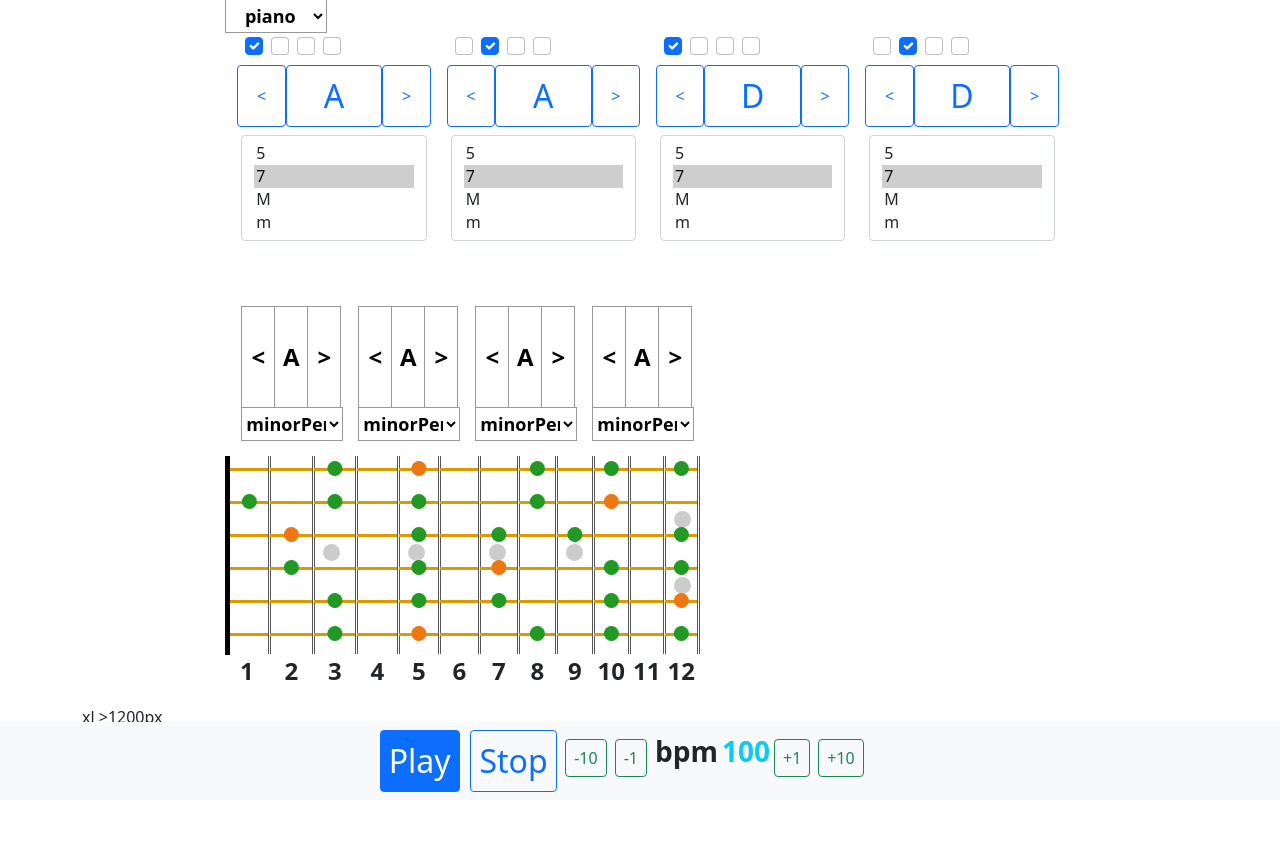
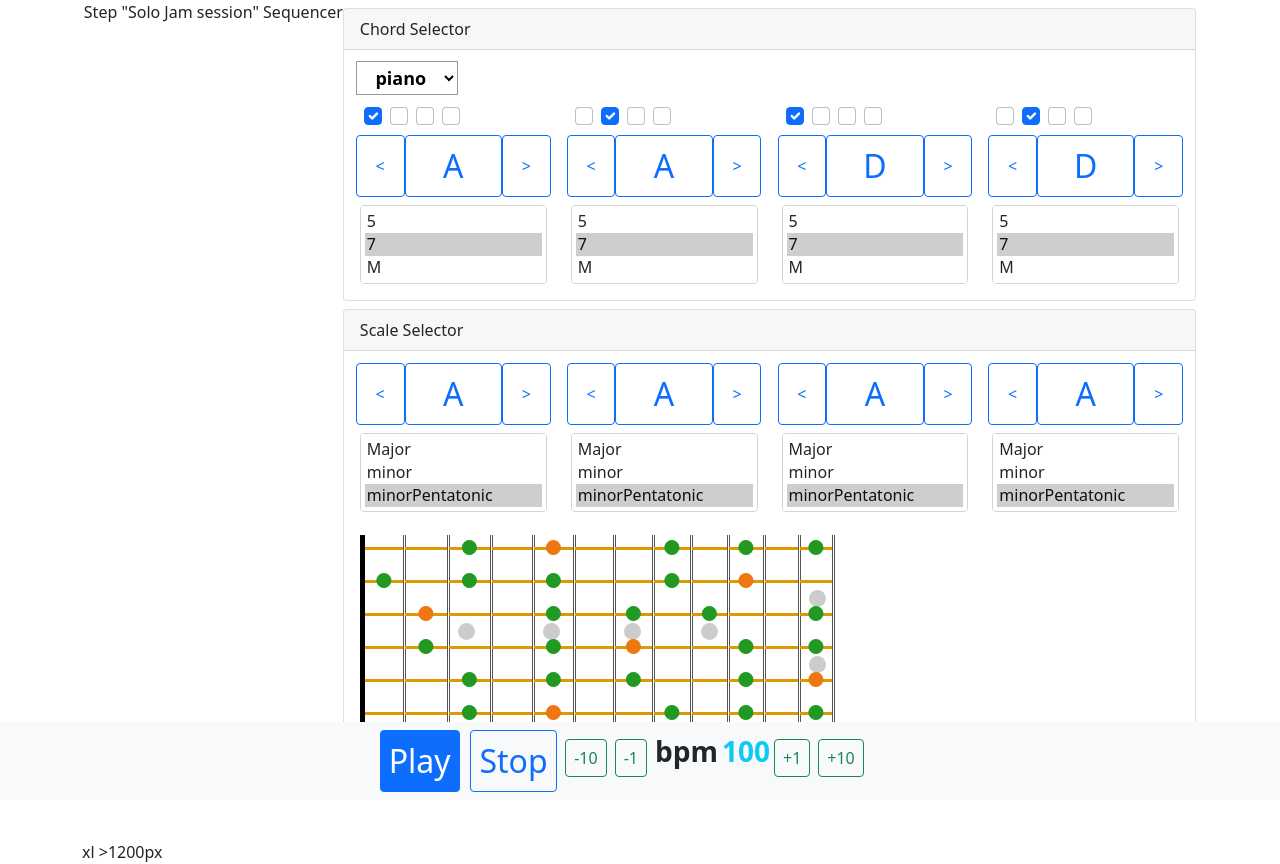
Before and after one commit to sorimachi0414/DiatonicPlayer, a React (Create React App) app: page / in a window 1280 px wide. Before the commit the page ends 800 px from the top, so only its background shows below. Built offline with nearby package versions, Linux system fonts and the light colour scheme; no server answers.

Commit message:
in the middle bootstrap design
almost done

```diff
--- a/src/index.js
+++ b/src/index.js
@@ -199,6 +199,7 @@ class MainClock extends React.Component{
      <Col xs={3}>
        <Row>
          <Col xs={12}>
+
           <ChordChopperCheckBox
             key={'CC1c'+i}
             type="checkbox"
@@ -273,22 +274,36 @@ class MainClock extends React.Component{
     return(
       <div>
         <Container fluid>
-          <Row className="justify-content-center">
-            <Col xs="12" sm={10} md={9} lg={8}>
+          <Row className="justify-content-center mb-5">
+            Step "Solo Jam session" Sequencer
+            <Col xs="12" sm={10} md={9} lg={8} className="px-0">
+
+              <div className="card my-2">
+                <div className="card-header">
+                  Chord Selector
+                </div>
+                <Row className="card-body pt-1">
+                  <Col xs={3} className="p-2">
                     <InstSelctor
                       changeInst={(e)=>this.changeInstP(e)}
                     />
-              <Row className="scaleBlock">
+                  </Col>
+                  <Col className="col-9"></Col>
                   {chordSelectors}
                 </Row>
-              <div key={111} className="board-row"></div>
-              <div key={11} className="spacer"></div>
+              </div>
+              <div className="card my-2">
+                <div className="card-header">
+                  Scale Selector
+                </div>
+                <div className="card-body pt-1">
                   <ScaleSelector
                     key="scaleSelector"
                     step={this.state.step}
                     nextStep={this.state.nextStep}
                   />
-              <div key={22} className="spacer"></div>
+                </div>
+              </div>
             </Col>
           </Row>
         </Container>
@@ -360,7 +375,7 @@ class ChordTypeSelector extends React.Component{
     }
     return(
       //valueがSelectの初期値となる。valueが入っていると、他に変更してもValueに戻る。
-      <select size={4} value={this.state.list[this.props.boxNum]} className="form-select" onClick={(e)=>this.changeChordByName(e)}>
+      <select size={3} value={this.state.list[this.props.boxNum]} className="form-select p-1" onClick={(e)=>this.changeChordByName(e)}>
         {chordForSelect}
       </select>
     )
@@ -487,8 +502,7 @@ class FingerBoard extends React.Component{
     }
     eachStrings.push(fingerElements)
     return(
-      <div>
-        <div className="spacer"></div>
+      <div className="pt-4">
         <div className="next-row">{eachStrings[0]}</div>
         <div className="next-row">{eachStrings[1]}</div>
         <div className="next-row">{eachStrings[2]}</div>
@@ -526,7 +540,7 @@ class InstSelctor extends React.Component{
 
   render(){
     return(
-      <select value={this.state.nowInst} className="scaleTypeSelector" onChange={(e)=>this.changeInst(e)}>
+      <select value={this.state.nowInst} className="scaleTypeSelector" onClick={(e)=>this.changeInst(e)}>
         <option key="" value="piano">piano</option>
         <option key="" value="eGuitar">eGuitar</option>
         <option key="" value="aGuitar">aGuitar</option>
@@ -566,7 +580,7 @@ class ScaleSelector extends React.Component{
 
   repeatSelector(i){
     return(
-      <div className="scaleBlock">
+        <Col xs={3}>
           <ScaleToneSelector
             class={"scaleNoteSelector"}
             value={soundNameList[this.state.selectedScaleNoteList[i]]}
@@ -580,7 +594,8 @@ class ScaleSelector extends React.Component{
             value={masterScale[this.state.selectedScaleTypeList[i]]}
             onChangeScale={(e,i) => this.changeScaleType(e,i)}
           />
-      </div>
+        </Col>
+
     )
   }
 
@@ -596,15 +611,14 @@ class ScaleSelector extends React.Component{
       )
     }
     return(
-      <div>
+      <Row>
         {selectors}
-        <div className="spacer"></div>
         <FingerBoard
           step={this.props.step}
           nowScale={scaleProcessor(this.state.selectedScaleNoteList[beat1m],this.state.selectedScaleTypeList[beat1m])}
           nextScale={scaleProcessor(this.state.selectedScaleNoteList[nextBeat1m],this.state.selectedScaleTypeList[nextBeat1m])}
         />
-      </div>
+      </Row>
     )
   }
 }
@@ -615,11 +629,17 @@ class ScaleToneSelector extends  React.Component {
   }
   render(){
     return(
-      <div>
-        <button className="scaleNoteShifter" value={this.props.value} onClick={this.props.onClickN}>{"<"}</button>
-        <button className="scaleNoteSelector" value={this.props.value} onClick={this.props.onClick}>{this.props.value}</button>
-        <button className="scaleNoteShifter" value={this.props.value} onClick={this.props.onClickP}>{">"}</button>
-      </div>
+      <Row className="p-2">
+        <Col sm={3} md={3} className="p-0 m-0">
+          <button className="btn btn-outline-primary p-0 w-100 h-100" value={this.props.value} onClick={this.props.onClickN}>{"<"}</button>
+        </Col>
+        <Col sm={6} md={6} className="p-0 m-0">
+        <button className="btn btn-outline-primary w-100" value={this.props.value} onClick={this.props.onClick}><span className="fs-2">{this.props.value}</span></button>
+        </Col>
+        <Col sm={3} md={3} className="p-0 m-0">
+          <button className="btn btn-outline-primary p-0 w-100 h-100" value={this.props.value} onClick={this.props.onClickP}>{">"}</button>
+        </Col>
+      </Row>
     )
   }
 }
@@ -653,7 +673,7 @@ class ScaleTypeSelector extends  React.Component {
       )
     }
     return(
-      <select value={this.state.list[this.props.boxNum]} className="scaleTypeSelector" onChange={(e)=>this.changeScaleByName(e)}>
+      <select value={this.state.list[this.props.boxNum]} className="form-select p-1"  size={3} onChange={(e)=>this.changeScaleByName(e)}>
         {scaleForSelect}
       </select>
       //<button className={this.props.class} value={this.props.value} onClick={this.props.onClick}>{this.props.value}</button>
--- a/src/subCord.js
+++ b/src/subCord.js
@@ -13,7 +13,7 @@ export const masterScale = {
   'Major':[0,2,4,5,7,9,11],
   'minor':[0,2,3,5,7,8,10],
   'minorPentatonic':  [0,3,5,7,10],
-  'MajorPentatonic':  [0,3,5,8,10],
+  'MajorPentatonic':  [0,2,4,7,9],
   'Ryukyu':[0,4,5,7,11],
 }
 
```
Lines whose indentation alone changed are shown as unchanged.
